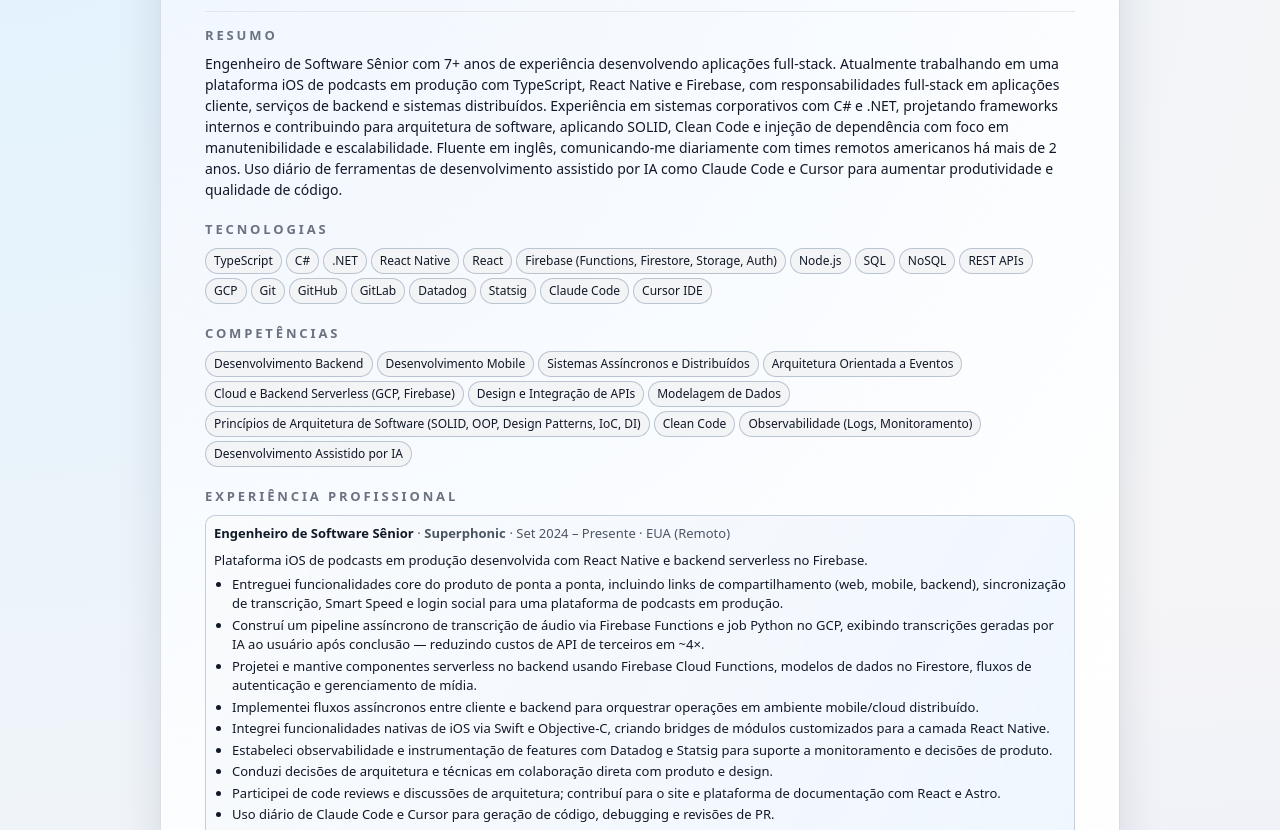
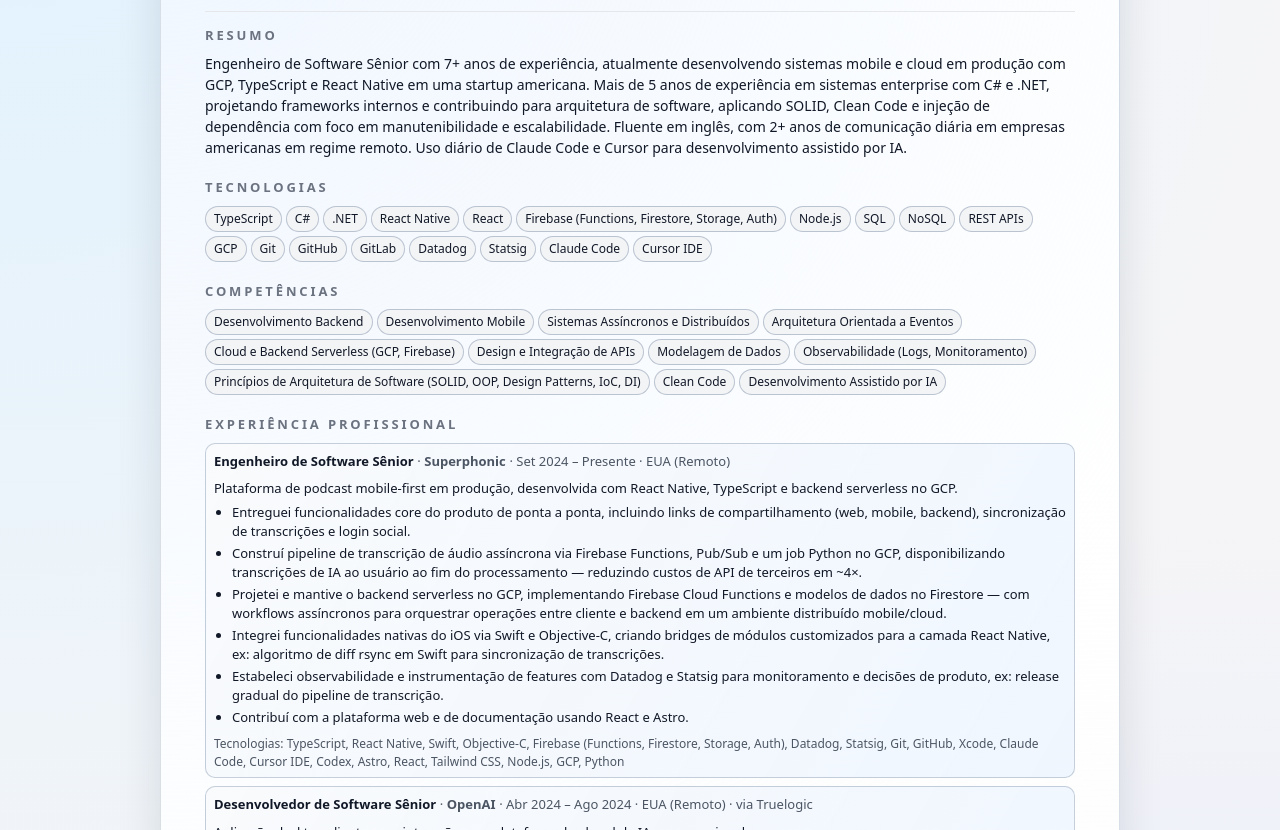
Before and after one commit to GuilhermeScotti/guilherme-scotti.dev, a website: page cv/index-pt.html in a window 1280 px wide. Shown: the part 205-1035 px from the top of the page. Drawn offline with Linux system fonts and the light colour scheme.

Commit message:
improve and compress sections (#8)

```diff
--- a/cv/index-pt.html
+++ b/cv/index-pt.html
@@ -58,15 +58,13 @@
       <section class="section section--divided">
         <h2 class="section-title">Resumo</h2>
         <p class="summary">
-          Engenheiro de Software Sênior com 7+ anos de experiência desenvolvendo aplicações
-          full-stack. Atualmente trabalhando em uma plataforma iOS de podcasts em produção com
-          TypeScript, React Native e Firebase, com responsabilidades full-stack em aplicações
-          cliente, serviços de backend e sistemas distribuídos. Experiência em sistemas corporativos
-          com C# e .NET, projetando frameworks internos e contribuindo para arquitetura de software,
-          aplicando SOLID, Clean Code e injeção de dependência com foco em manutenibilidade e
-          escalabilidade. Fluente em inglês, comunicando-me diariamente com times remotos americanos
-          há mais de 2 anos. Uso diário de ferramentas de desenvolvimento assistido por IA como
-          Claude Code e Cursor para aumentar produtividade e qualidade de código.
+          Engenheiro de Software Sênior com 7+ anos de experiência, atualmente desenvolvendo
+          sistemas mobile e cloud em produção com GCP, TypeScript e React Native em uma startup
+          americana. Mais de 5 anos de experiência em sistemas enterprise com C# e .NET, projetando
+          frameworks internos e contribuindo para arquitetura de software, aplicando SOLID, Clean
+          Code e injeção de dependência com foco em manutenibilidade e escalabilidade. Fluente em
+          inglês, com 2+ anos de comunicação diária em empresas americanas em regime remoto. Uso
+          diário de Claude Code e Cursor para desenvolvimento assistido por IA.
         </p>
       </section>
 
@@ -104,9 +102,9 @@
           <li>Cloud e Backend Serverless (GCP, Firebase)</li>
           <li>Design e Integração de APIs</li>
           <li>Modelagem de Dados</li>
+          <li>Observabilidade (Logs, Monitoramento)</li>
           <li>Princípios de Arquitetura de Software (SOLID, OOP, Design Patterns, IoC, DI)</li>
           <li>Clean Code</li>
-          <li>Observabilidade (Logs, Monitoramento)</li>
           <li>Desenvolvimento Assistido por IA</li>
         </ul>
       </section>
@@ -123,51 +121,39 @@
             </div>
           </header>
           <p class="experience-context">
-            Plataforma iOS de podcasts em produção desenvolvida com React Native e backend
-            serverless no Firebase.
+            Plataforma de podcast mobile-first em produção, desenvolvida com React Native,
+            TypeScript e backend serverless no GCP.
           </p>
           <ul class="experience-list">
             <li>
               Entreguei funcionalidades core do produto de ponta a ponta, incluindo links de
-              compartilhamento (web, mobile, backend), sincronização de transcrição, Smart Speed e
-              login social para uma plataforma de podcasts em produção.
+              compartilhamento (web, mobile, backend), sincronização de transcrições e login social.
             </li>
             <li>
-              Construí um pipeline assíncrono de transcrição de áudio via Firebase Functions e job
-              Python no GCP, exibindo transcrições geradas por IA ao usuário após conclusão —
-              reduzindo custos de API de terceiros em ~4×.
+              Construí pipeline de transcrição de áudio assíncrona via Firebase Functions, Pub/Sub e
+              um job Python no GCP, disponibilizando transcrições de IA ao usuário ao fim do
+              processamento — reduzindo custos de API de terceiros em ~4×.
             </li>
             <li>
-              Projetei e mantive componentes serverless no backend usando Firebase Cloud Functions,
-              modelos de dados no Firestore, fluxos de autenticação e gerenciamento de mídia.
+              Projetei e mantive o backend serverless no GCP, implementando Firebase Cloud Functions
+              e modelos de dados no Firestore — com workflows assíncronos para orquestrar operações
+              entre cliente e backend em um ambiente distribuído mobile/cloud.
             </li>
             <li>
-              Implementei fluxos assíncronos entre cliente e backend para orquestrar operações em
-              ambiente mobile/cloud distribuído.
-            </li>
-            <li>
-              Integrei funcionalidades nativas de iOS via Swift e Objective-C, criando bridges de
-              módulos customizados para a camada React Native.
+              Integrei funcionalidades nativas do iOS via Swift e Objective-C, criando bridges de
+              módulos customizados para a camada React Native, ex: algoritmo de diff rsync em Swift
+              para sincronização de transcrições.
             </li>
             <li>
               Estabeleci observabilidade e instrumentação de features com Datadog e Statsig para
-              suporte a monitoramento e decisões de produto.
+              monitoramento e decisões de produto, ex: release gradual do pipeline de transcrição.
             </li>
-            <li>
-              Conduzi decisões de arquitetura e técnicas em colaboração direta com produto e design.
-            </li>
-            <li>
-              Participei de code reviews e discussões de arquitetura; contribuí para o site e
-              plataforma de documentação com React e Astro.
-            </li>
-            <li>
-              Uso diário de Claude Code e Cursor para geração de código, debugging e revisões de PR.
-            </li>
+            <li>Contribuí com a plataforma web e de documentação usando React e Astro.</li>
           </ul>
           <p class="experience-tech">
-            Stack: TypeScript, React Native, Swift, Objective-C, Firebase (Functions, Firestore,
-            Storage, Auth), Datadog, Statsig, Git, GitHub, Xcode, Claude Code, Cursor IDE, Codex,
-            Astro, React, Tailwind CSS, Node.js, GCP, Python
+            Tecnologias: TypeScript, React Native, Swift, Objective-C, Firebase (Functions,
+            Firestore, Storage, Auth), Datadog, Statsig, Git, GitHub, Xcode, Claude Code, Cursor
+            IDE, Codex, Astro, React, Tailwind CSS, Node.js, GCP, Python
           </p>
         </section>
 
@@ -215,8 +201,8 @@
             </li>
           </ul>
           <p class="experience-tech">
-            Stack: C# 12, .NET 8.0, GraphQL (Strawberry Shake), XAML, WinUI, Moq, GitHub, SOLID, DI,
-            Clean Code, OOP, MVVM
+            Tecnologias: C# 12, .NET 8.0, GraphQL (Strawberry Shake), XAML, WinUI, Moq, GitHub,
+            SOLID, DI, Clean Code, OOP, MVVM
           </p>
           <p class="experience-reference">
             Referência:
@@ -268,8 +254,8 @@
             </li>
           </ul>
           <p class="experience-tech">
-            Stack: C# .NET, WPF (MVVM, XAML), ASP.NET MVC, OData, OWIN, Entity Framework ORM, SQL,
-            xUnit, Moq, Git, GitLab, REST API, TeamCity CI/CD, JetBrains Rider
+            Tecnologias: C# .NET, WPF (MVVM, XAML), ASP.NET MVC, OData, OWIN, Entity Framework ORM,
+            SQL, xUnit, Moq, Git, GitLab, REST API, TeamCity CI/CD, JetBrains Rider
           </p>
         </section>
 
@@ -295,8 +281,8 @@
             <li>Mantive e evolui sistemas legados (Delphi, VB, SQL).</li>
           </ul>
           <p class="experience-tech">
-            Stack: C# .NET, WPF (MVVM, XAML), Windows Forms, SQL, Git, AutoCAD .NET API, BricsCAD
-            SDK
+            Tecnologias: C# .NET, WPF (MVVM, XAML), Windows Forms, SQL, Git, AutoCAD .NET API,
+            BricsCAD SDK
           </p>
         </section>
       </section>
```
Also changed, not shown: cv/index.html (+34 -46 lines).
